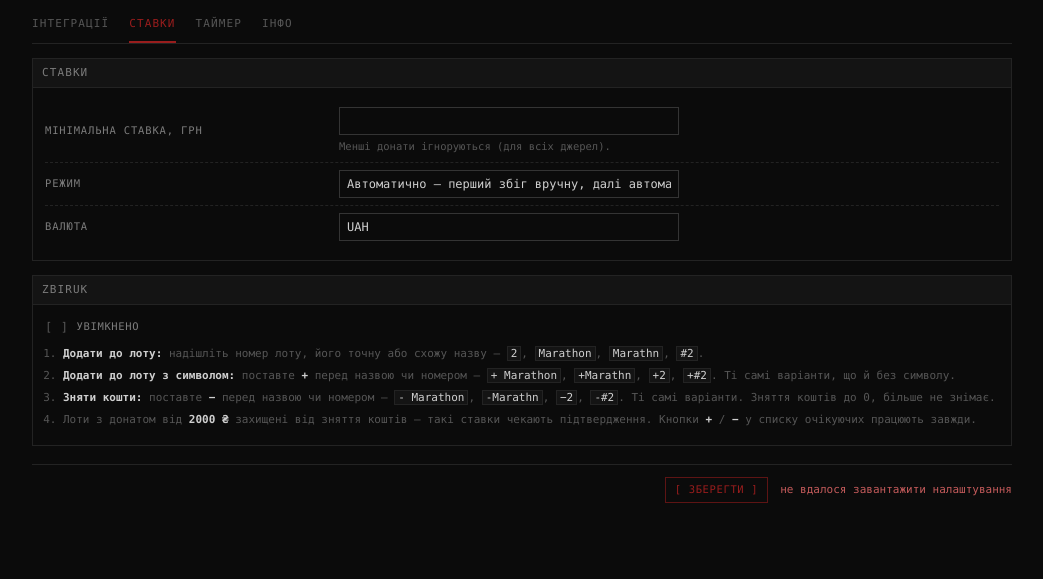
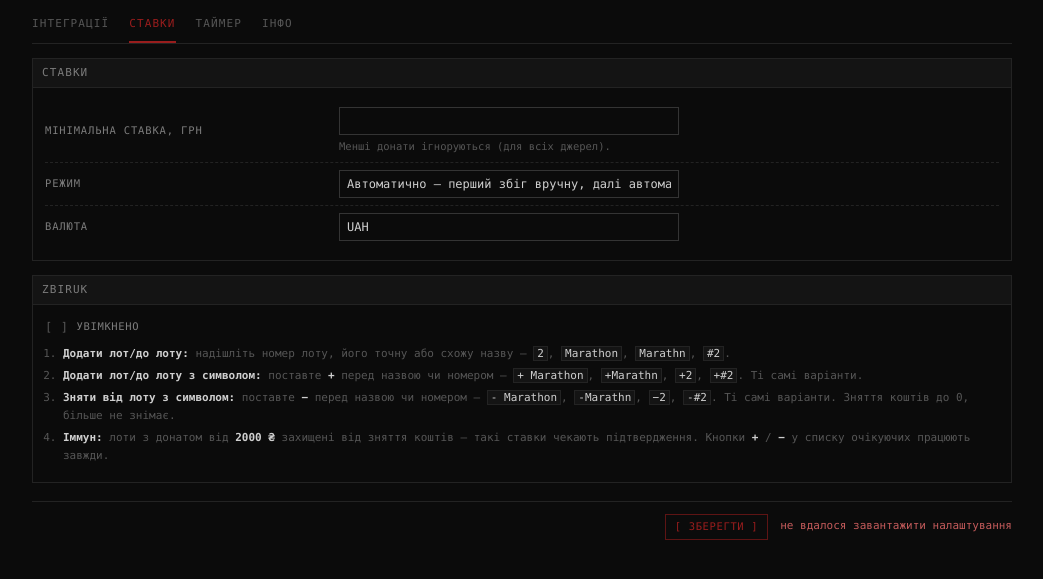
Before and after one commit to terriblefeelings/LocalAuction, a plain HTML site: page public/settings.html in a window 1280 px wide. Both pictures are taken after a click on the button "СТАВКИ". Shown: the part 63-642 px from the top of the page, without its empty margins (118-1161 px from the left). Drawn offline with Linux system fonts and the light colour scheme; no server answers; files whose address does not match are found by name.

Commit message:
settings: Zbiruk item names (Додати/Зняти/Іммун)

```diff
--- a/public/settings.html
+++ b/public/settings.html
@@ -261,10 +261,10 @@
       <div class="panel__body">
         <label class="chk"><input id="zbiruk" type="checkbox" /><span class="box"></span><span class="ontext">УВІМКНЕНО</span></label>
         <ol class="hint" style="margin:8px 0 0;padding-left:18px;line-height:1.65;font-size:11px">
-          <li><b>Додати до лоту:</b> надішліть номер лоту, його точну або схожу назву — <code>2</code>, <code>Marathon</code>, <code>Marathn</code>, <code>#2</code>.</li>
-          <li><b>Додати до лоту з символом:</b> поставте <b>+</b> перед назвою чи номером — <code>+ Marathon</code>, <code>+Marathn</code>, <code>+2</code>, <code>+#2</code>. Ті самі варіанти, що й без символу.</li>
-          <li><b>Зняти кошти:</b> поставте <b>−</b> перед назвою чи номером — <code>- Marathon</code>, <code>-Marathn</code>, <code>−2</code>, <code>-#2</code>. Ті самі варіанти. Зняття коштів до 0, більше не знімає.</li>
-          <li>Лоти з донатом від <b>2000 ₴</b> захищені від зняття коштів — такі ставки чекають підтвердження. Кнопки <b>+</b> / <b>−</b> у списку очікуючих працюють завжди.</li>
+          <li><b>Додати лот/до лоту:</b> надішліть номер лоту, його точну або схожу назву — <code>2</code>, <code>Marathon</code>, <code>Marathn</code>, <code>#2</code>.</li>
+          <li><b>Додати лот/до лоту з символом:</b> поставте <b>+</b> перед назвою чи номером — <code>+ Marathon</code>, <code>+Marathn</code>, <code>+2</code>, <code>+#2</code>. Ті самі варіанти.</li>
+          <li><b>Зняти від лоту з символом:</b> поставте <b>−</b> перед назвою чи номером — <code>- Marathon</code>, <code>-Marathn</code>, <code>−2</code>, <code>-#2</code>. Ті самі варіанти. Зняття коштів до 0, більше не знімає.</li>
+          <li><b>Іммун:</b> лоти з донатом від <b>2000 ₴</b> захищені від зняття коштів — такі ставки чекають підтвердження. Кнопки <b>+</b> / <b>−</b> у списку очікуючих працюють завжди.</li>
         </ol>
       </div>
     </div>
```
